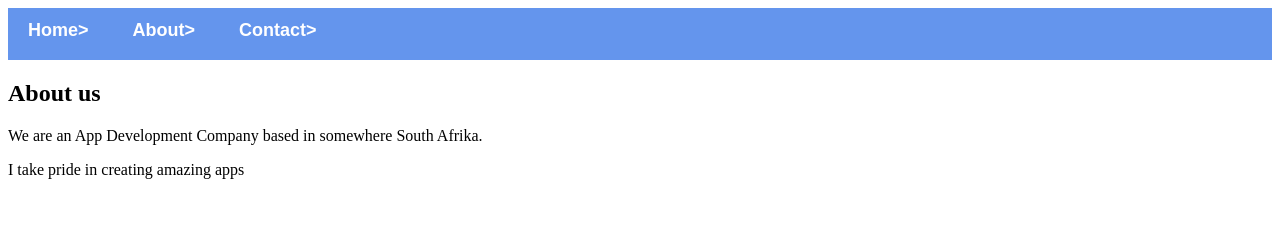
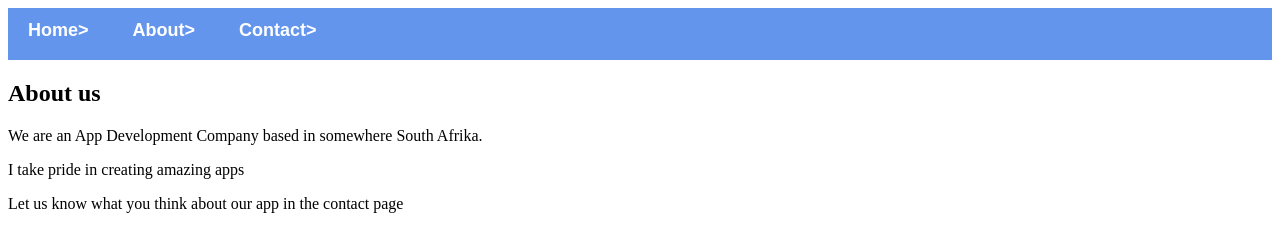
Before and after one commit to B3nVanL/Super-Hero-App, a plain HTML site: page about.html in a window 1280 px wide. Drawn offline with Linux system fonts and the light colour scheme.

Commit message:
Added some text

```diff
--- a/about.html
+++ b/about.html
@@ -12,5 +12,6 @@
           <h2>About us</h2>
           <p>We are an App Development Company based in somewhere South Afrika.</p>
           <p>I take pride in creating amazing apps</p>
+          <p>Let us know what you think about our app in the contact page</p>
       </body>
 </html>
```
